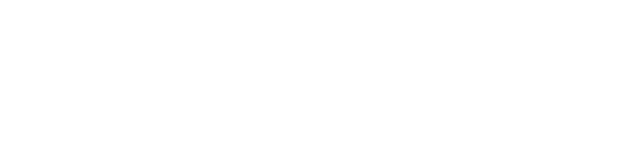
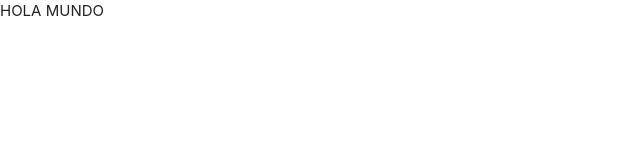
Before and after one commit to cmelgarejo2016/Azure_jsplatzi, a plain HTML site: page index.html in a window 1280 px wide. Shown: the whole page, without its empty margins (0-640 px from the left). Drawn offline with nearby package versions, Linux system fonts and the light colour scheme.

Commit message:
Add files via upload

```diff
--- a/index.html
+++ b/index.html
@@ -7,5 +7,6 @@
 </head>
 <body>
     <script src="https://cdnjs.cloudflare.com/ajax/libs/materialize/0.97.7/js/materialize.min.js"></script>
+    <P>HOLA MUNDO</P>
 </body>
 </html>
```
